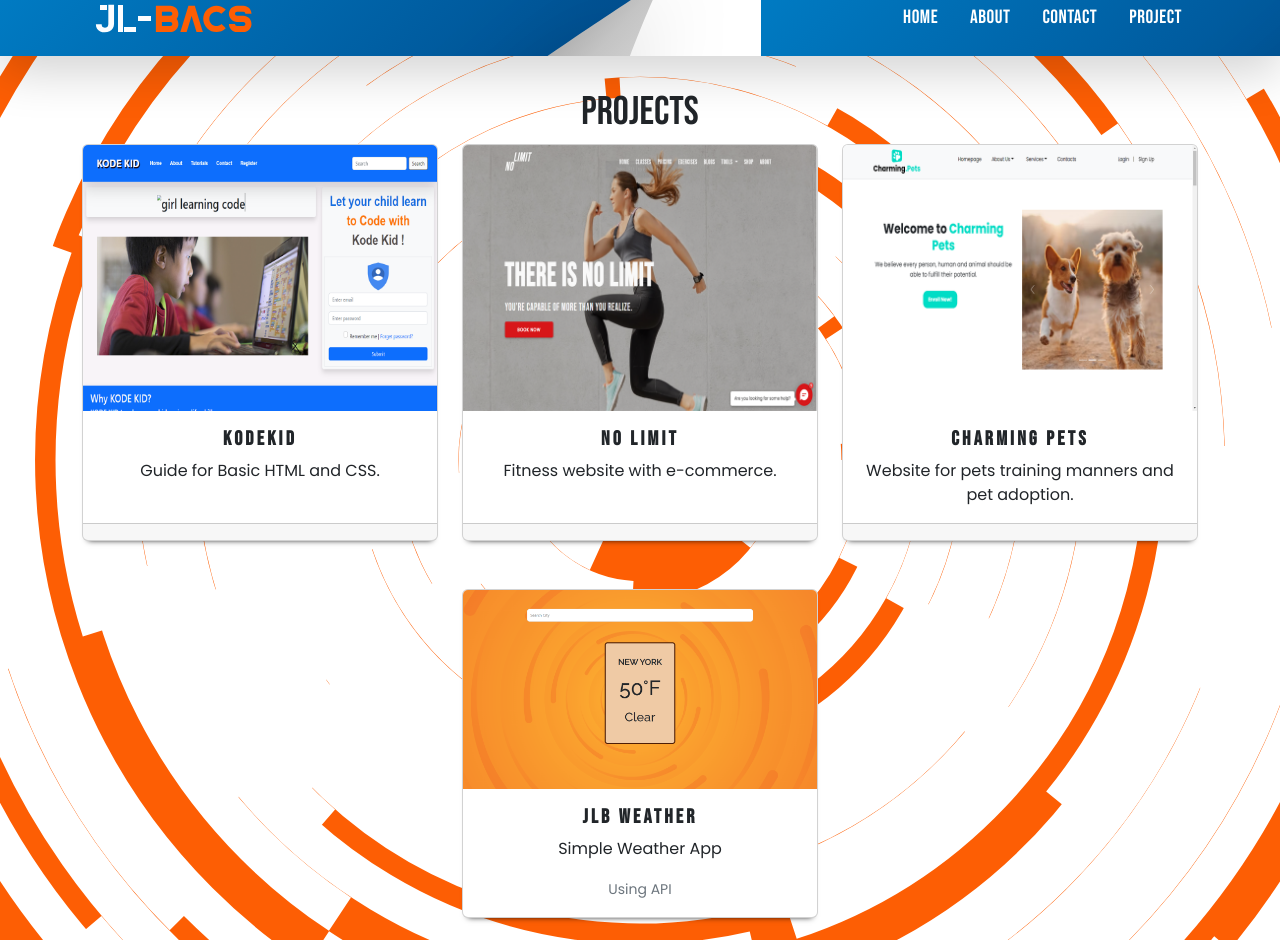
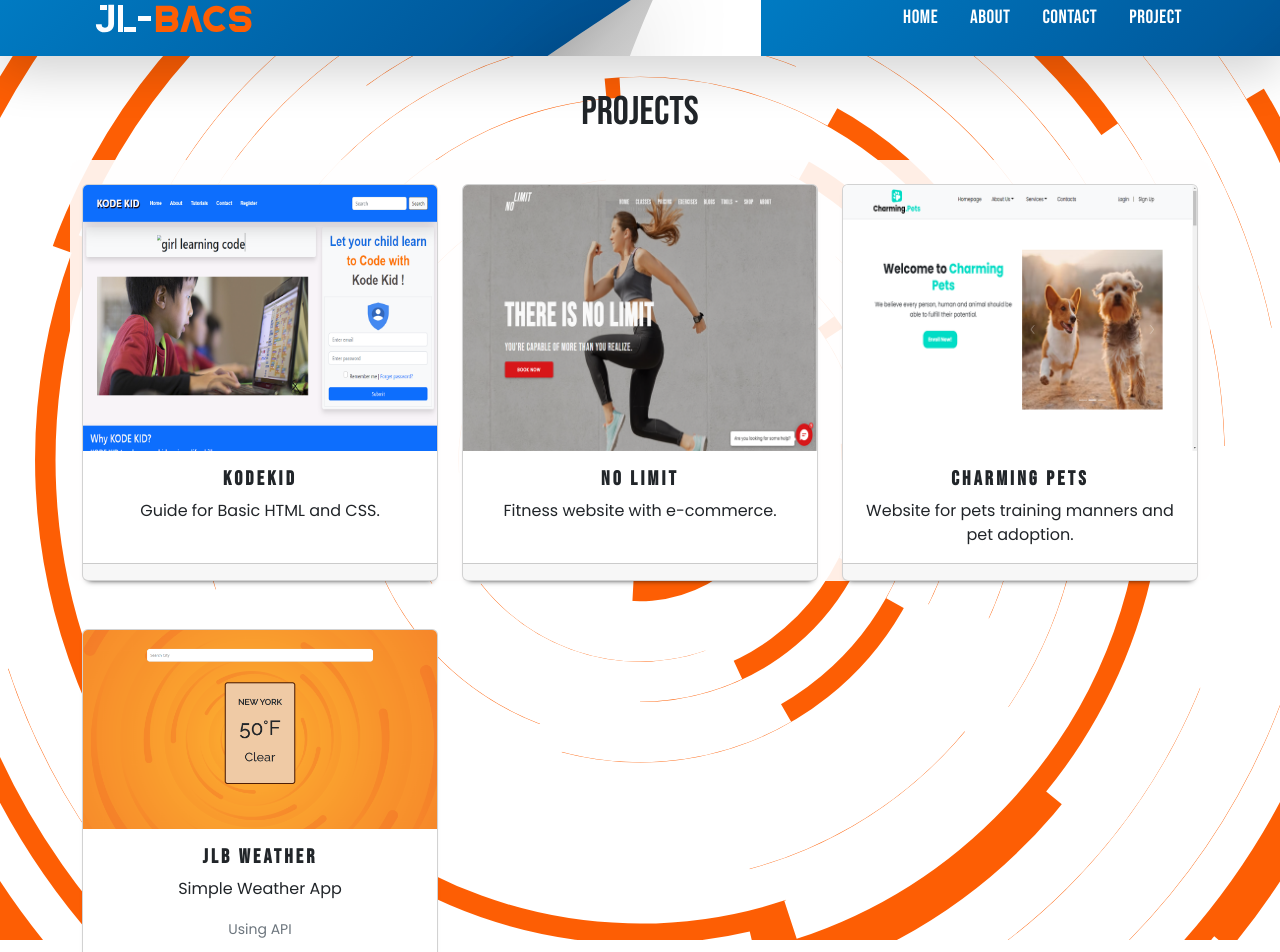
Before and after one commit to jlbbacs/Portfolio-app, a React (Create React App) app: page /project in a window 1280 px wide. Shown: the part 20-972 px from the top of the page. Built offline with nearby package versions, Linux system fonts and the light colour scheme; the HTML template or start-up script is replaced by a standard one; a web font is replaced by a local one.

Commit message:
modify pages

```diff
--- a/src/App.css
+++ b/src/App.css
@@ -1,6 +1,6 @@
 @import url('https://fonts.googleapis.com/css2?family=Bebas+Neue&family=Lato&family=Montserrat:wght@100&family=Poppins&family=Roboto+Slab&display=swap');
 *{
-  padding: 0;
+  padding:0;
   margin: 0 auto;
   box-sizing: border-box;
 
@@ -8,9 +8,9 @@
 
 body{
   background-image: url( '../src/images/back.svg' );
+
   background-repeat: space;
-  background-size: auto;
-
+  background-size: contain;
 
 
 
--- a/src/css/contact.css
+++ b/src/css/contact.css
@@ -31,3 +31,7 @@
     outline: none;
     box-shadow:none;
 }
+
+.group-field{
+    background-color: white;
+}
--- a/src/css/projects.css
+++ b/src/css/projects.css
@@ -4,7 +4,6 @@
     margin: 0;
 
 }
-
 
 
 .card{
@@ -14,3 +13,16 @@
 #projects{
     background-image: none;
 }
+
+#group-card{
+
+    background: rgba(255, 254, 254, 0.9);
+    margin-top: 1.5rem;
+    border-radius: 10px;
+}
+
+.card-2{
+    background: rgba(255, 254, 254, 0.9);
+
+
+}
--- a/src/pages/Contact.js
+++ b/src/pages/Contact.js
@@ -42,7 +42,7 @@ const Contact = () => {
 return(
     <div class="container">
         <h1>Contact Me</h1>
-    <div className="row gap-5">
+    <div className="row gap-5 group-field">
 
         <div className="col-sm">
         <form ref={form} onSubmit={sendEmail}>
--- a/src/pages/Project.js
+++ b/src/pages/Project.js
@@ -23,7 +23,7 @@ return(
     <div className="container" id='project'>
         <h1>Projects</h1>
 
-        <div class="row row-cols-1 row-cols-md-3 g-4">
+  <div class="row row-cols-1 row-cols-md-3 g-4" id='group-card'>
   <div class="col">
     <div class="card h-100 " data-aos="fade-right" data-aos-duration="2000">
       <img src={Kodekid} class="card-img-top" alt="..."/>
@@ -65,11 +65,11 @@ return(
 </div>
 {/* ============solo card============= */}
 
-<div className='row'>
-<div className='col-sm'></div>
+<div className='row mt-0 '>
 
 
-<div className='col-sm-4'>
+
+<div className='col-sm-4 '>
 <div class="card mt-5 mb-5 weather-app" data-aos="fade-down" data-aos-duration="2000">
     <img src={Weatherapp} class="card-img-top" alt="..."/>
     <div class="card-body ">
@@ -84,7 +84,7 @@ return(
 </div>
 
 
-<div className='col-sm'></div>
+
 
 </div>
 
```
